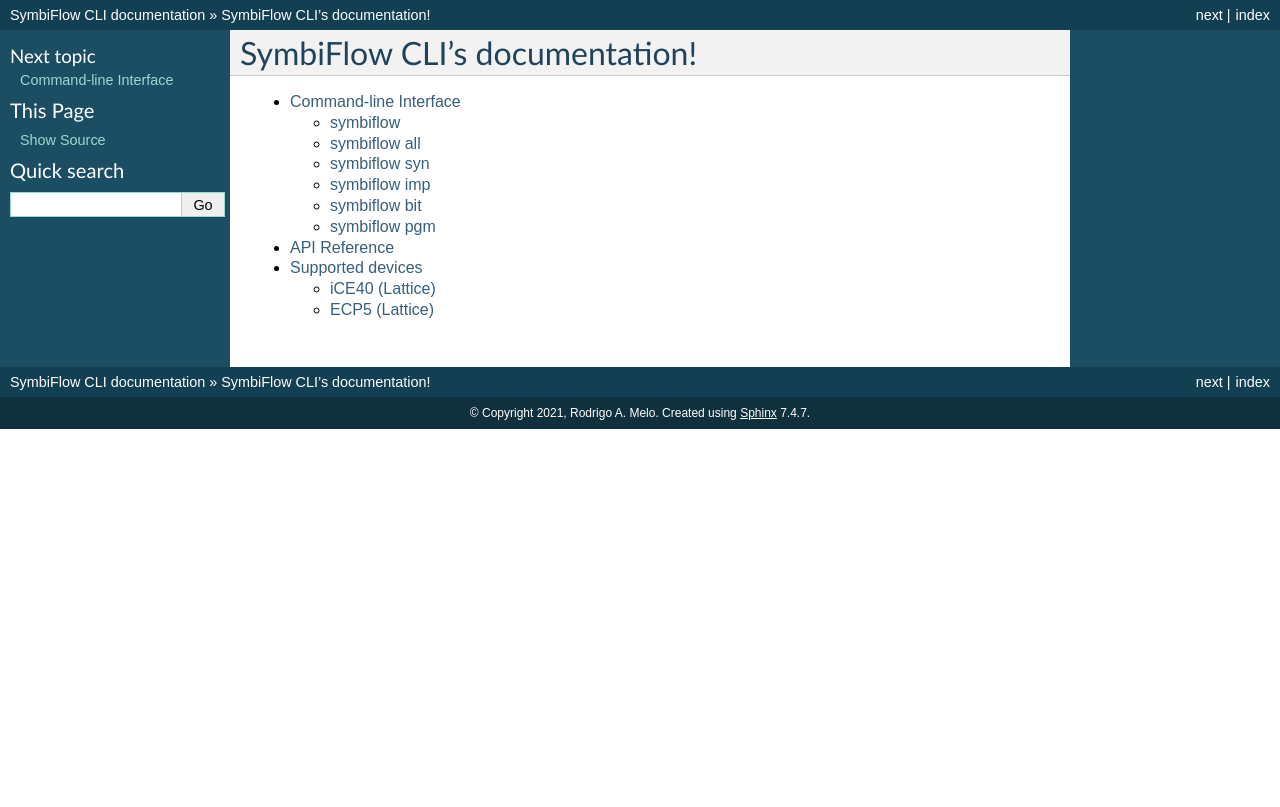
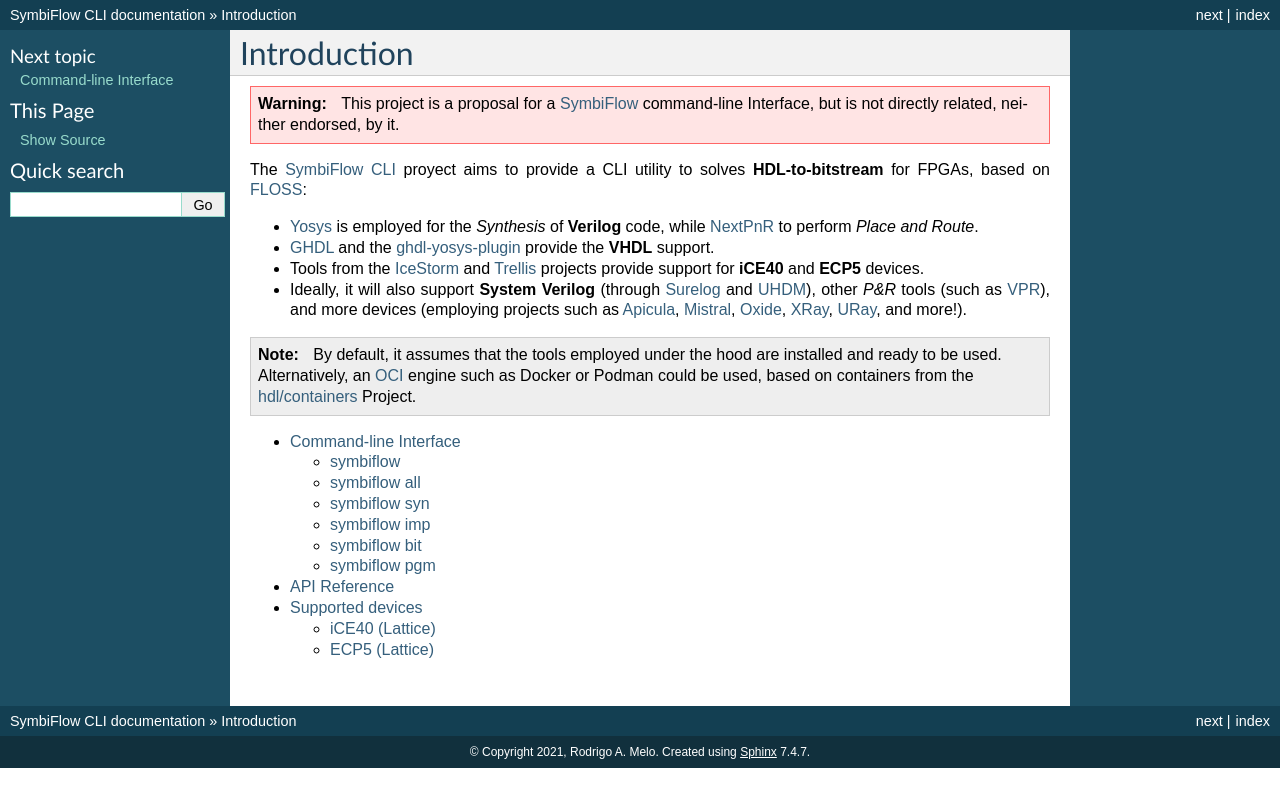
Before and after one commit to PyFPGA/symbiflow_cli, a Sphinx documentation site: the page built from docs/index.rst, in a window 1280 px wide. Shown: the top 807 px of the page. Built offline with Sphinx 7.4.7, drawn with Linux system fonts in a browser that asks for light colours.

Commit message:
docs: added an introduction to the project

```diff
--- a/docs/conf.py
+++ b/docs/conf.py
@@ -21,6 +21,7 @@
 
 extensions = [
     'sphinx.ext.autodoc',
+    'sphinx.ext.extlinks',
 ]
 
 autodoc_default_options = {
@@ -123,3 +124,10 @@
 
 # A list of files that should not be packed into the epub file.
 epub_exclude_files = ['search.html']
+
+# -- Sphinx.Ext.ExtLinks --------------------------------------------------
+
+extlinks = {
+    'wikipedia': ('https://en.wikipedia.org/wiki/%s', None),
+    'github':    ('https://github.com/%s', None),
+}
--- a/docs/index.rst
+++ b/docs/index.rst
@@ -1,7 +1,20 @@
 .. program:: symbiflow_cli
 
-SymbiFlow CLI's documentation!
-==============================
+Introduction
+============
+
+.. warning::
+   This project is a proposal for a `SymbiFlow <https://symbiflow.github.io/>`__ command-line Interface, but is not directly related, neither endorsed, by it.
+
+The `SymbiFlow CLI <https://github.com/PyFPGA/symbiflow_cli>`__ proyect aims to provide a CLI utility to solves **HDL-to-bitstream** for FPGAs, based on :wikipedia:`FLOSS <Free_and_open-source_software>`:
+
+* :github:`Yosys <YosysHQ/yosys>` is employed for the *Synthesis* of **Verilog** code, while :github:`NextPnR <YosysHQ/nextpnr>` to perform *Place and Route*.
+* :github:`GHDL <ghdl/ghdl>` and the :github:`ghdl-yosys-plugin <ghdl/ghdl-yosys-plugin>` provide the **VHDL** support.
+* Tools from the :github:`IceStorm <YosysHQ/icestorm>` and :github:`Trellis <YosysHQ/prjtrellis>` projects provide support for **iCE40** and **ECP5** devices.
+* Ideally, it will also support **System Verilog** (through :github:`Surelog <chipsalliance/Surelog>` and :github:`UHDM <chipsalliance/UHDM>`), other *P&R* tools (such as :github:`VPR <verilog-to-routing/vtr-verilog-to-routing>`), and more devices (employing projects such as :github:`Apicula <YosysHQ/apicula>`, :github:`Mistral <Ravenslofty/mistral>`, :github:`Oxide <gatecat/prjoxide>`, :github:`XRay <SymbiFlow/prjxray>`, :github:`URay <SymbiFlow/prjuray>`, and more!).
+
+.. note::
+    By default, it assumes that the tools employed under the hood are installed and ready to be used. Alternatively, an :wikipedia:`OCI <Open_Container_Initiative>` engine such as Docker or Podman could be used, based on containers from the `hdl/containers <https://hdl.github.io/containers>`__ Project.
 
 .. toctree::
    cli.rst
```
